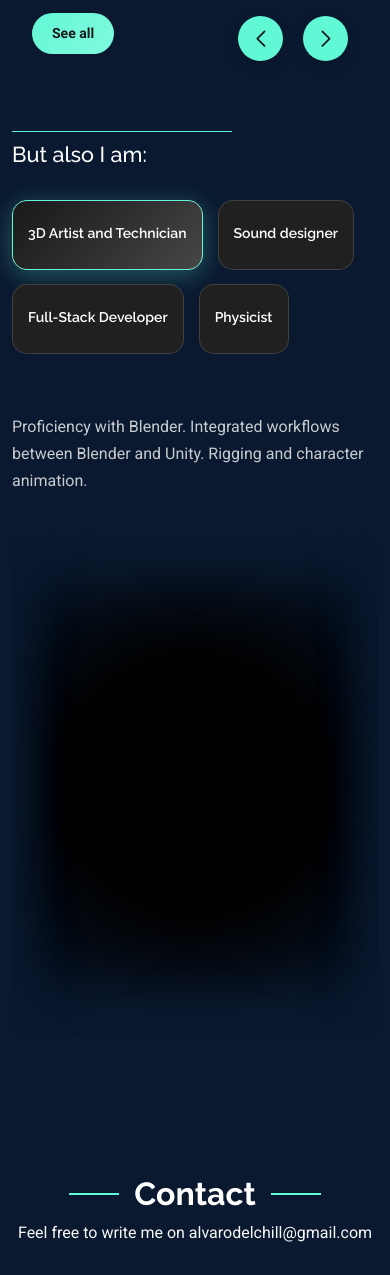
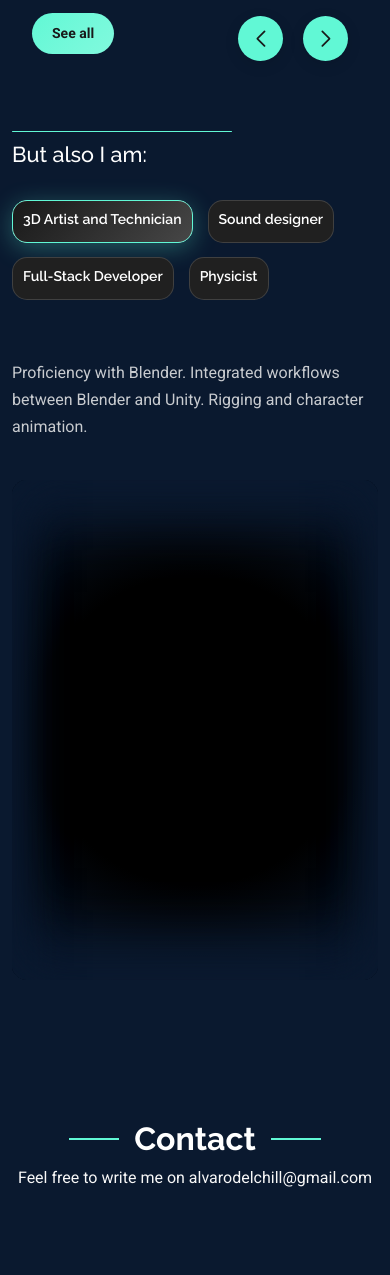
Before and after one commit to alvaroesalvaroo/portfolio, a PHP site: page / in a window 390 px wide. Shown: the part 2362-3637 px from the top of the page. Run offline with PHP 8.4, Linux system fonts and the light colour scheme; some libraries are stand-ins or nearby versions.

Commit message:
css stuff

```diff
--- a/assets/css/skills.css
+++ b/assets/css/skills.css
@@ -6,6 +6,14 @@
 #skill-tabs h4 {
     position: relative;
 }
+
+@media (max-width: 700px) {
+    #skill-tabs .nav-link {
+        padding: 10px;
+        min-height: 1px;
+    }
+}
+
 
 .line-separator {
 
@@ -56,13 +64,14 @@
             inset 0 0 50px 10px var(--background-color),
                 /* Sombra Superior (empujada hacia abajo) */
             inset 0 50px 60px -10px var(--background-color),
+
                 /* Sombra Inferior (empujada hacia arriba) */
             inset 0 -50px 60px -10px var(--background-color);
 
     background: radial-gradient(
             circle at center,
-            transparent 40%,
-            var(--background-color) 95%
+            transparent 50%,
+            var(--background-color) 100%
     );
 }
 
--- a/assets/js/projects.js
+++ b/assets/js/projects.js
@@ -69,7 +69,9 @@ const allProjects = [
 
 
         tags: ["C#", "Unity 2D", "Web"],
-        numberOfImages: 2,
+        numberOfImages: 3,
+        gif: "ssp-menu.gif",
+        gifIsFirst: true,
         repoLink: "https://gitlab.com/aruizgarcia14/pec2_platformergame_alvaroruiz",
         windowsLink: "https://drive.google.com/drive/folders/1lbniG5F2ZeoO-HrxS_lg2mOPlM_nEJCL?usp=sharing",
         webLink: "https://play.unity.com/es/user/98453246-b7ce-49c5-ab6b-c4f3c5546cb9",
@@ -389,7 +391,12 @@ function createProjectCard(project, template, container) {
     // Añadir imagenes
     let image = clone.querySelector('img');
     // En la pagina inicial, solo cargamos la primera imagen
-    image.src = "assets/img/projects/" + project.key + "/01.png";
+    if (project.gif && project.gifIsFirst) {
+        image.src = "assets/img/projects/" + project.key + "/" + project.gif;
+    }
+    else {
+        image.src = "assets/img/projects/" + project.key + "/01.png";
+    }
 
     // Inyectamos en el DOM
     container.appendChild(clone);
--- a/index.html
+++ b/index.html
@@ -206,7 +206,7 @@
     <!-- Otros roles section-->
     <section id="skill-tabs" class="features-tabs section">
       <div class="container" data-aos="fade-up" data-aos-delay="100">
-        <hr class = "line-separator" data-aos="grow-left">
+        <hr class = "line-separator" data-aos="grow-left" data-aos-delay="100">
 
         <h4 data-lang-key="Iamalso"></h4>
         <br>
```
Also changed, not shown: assets/img/projects/ssp/01.png, assets/img/projects/ssp/02.jpg (deleted), assets/img/projects/ssp/02.png (added), assets/img/projects/ssp/03.png (added), assets/img/projects/ssp/04.png (added), assets/img/projects/ssp/ssp-menu.gif (added).
